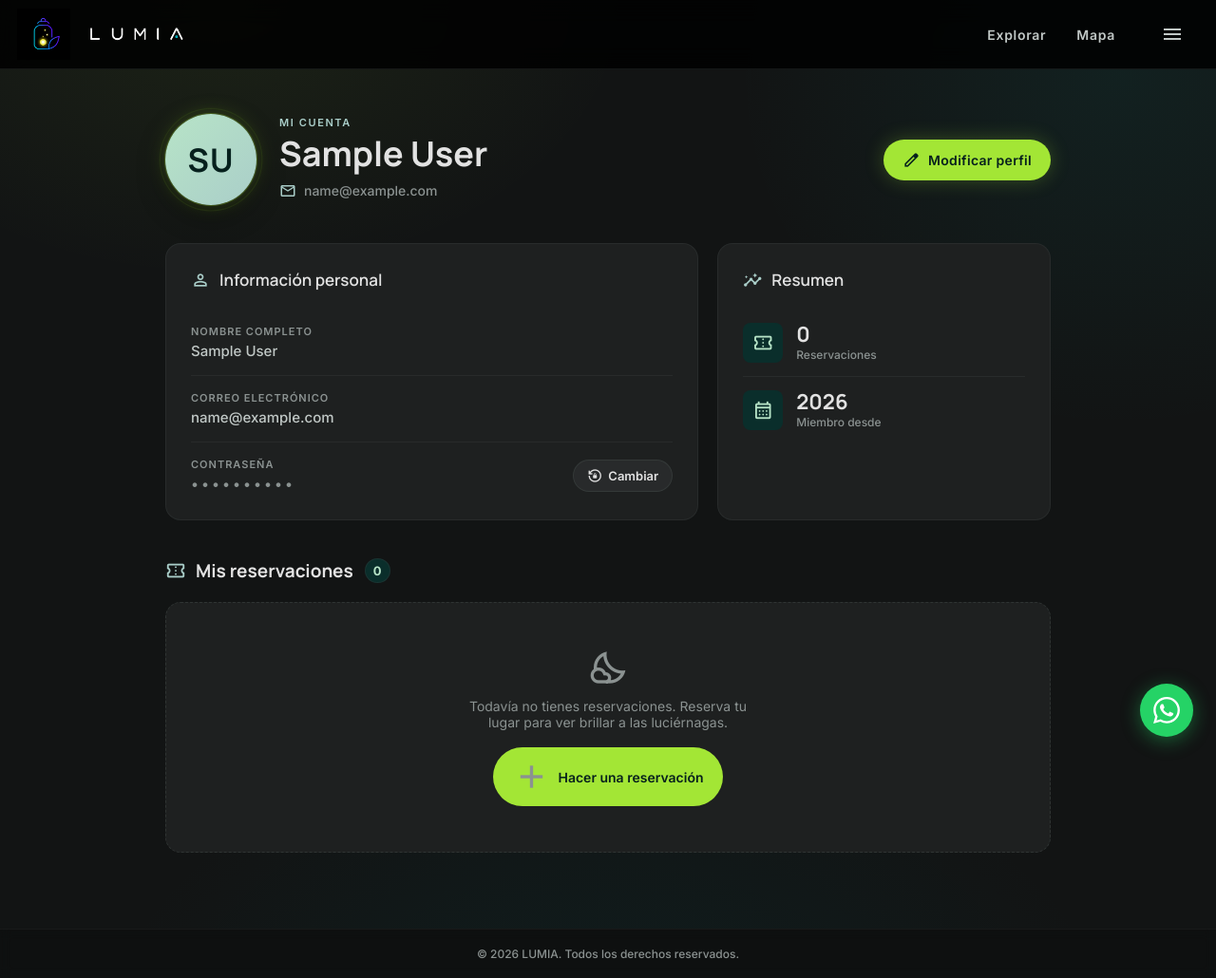
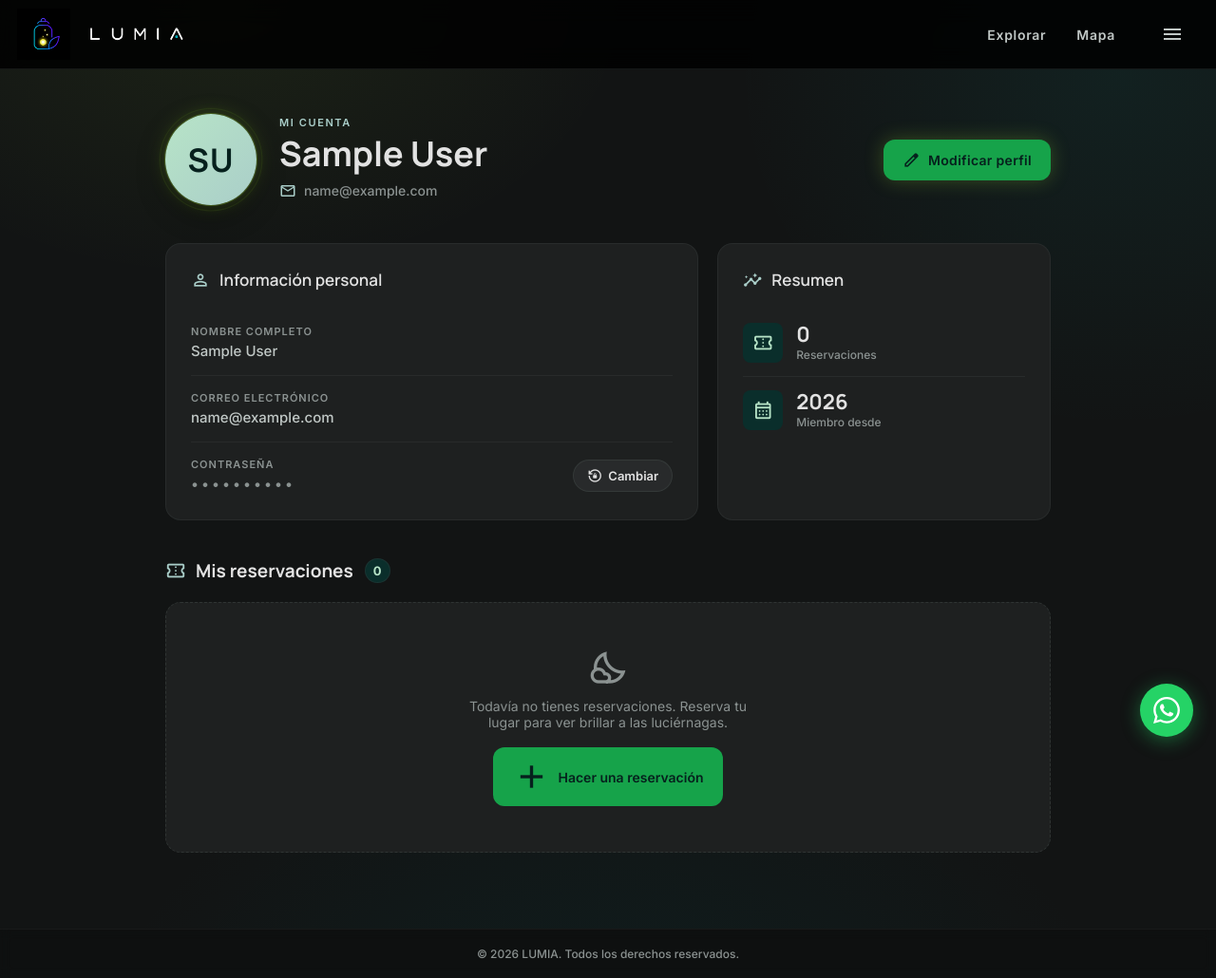
Before and after one commit to GeovaniMtz/festival-luciernagas, a Django app: page /perfil/ in a window 1280 px wide. Shown: the whole page at 95% size. Run offline with Django 5.2, Linux system fonts and the light colour scheme; the visitor is signed in with stand-in values (Sample User, id 1).

Commit message:
detalles

```diff
--- a/lumia/static/css/perfil.css
+++ b/lumia/static/css/perfil.css
@@ -122,13 +122,13 @@
   align-items: center;
   gap: 8px;
   padding: 12px 20px;
-  border-radius: var(--radius-full);
+  border-radius: 12px;
   font-family: var(--font-body);
   font-size: 14px;
   font-weight: 600;
   letter-spacing: 0.3px;
   color: #06201D;
-  background: var(--color-lime);
+  background: #16a34a;
   box-shadow: var(--glow-lime);
   transition: transform var(--transition), box-shadow var(--transition);
 }
@@ -501,13 +501,17 @@
   align-items: center;
   gap: 8px;
   padding: 11px 20px;
-  border-radius: var(--radius-full);
+  border-radius: 12px;
   font-family: var(--font-body);
   font-size: 14px;
   font-weight: 600;
   color: #06201D;
-  background: var(--color-lime);
-  transition: transform var(--transition);
+  background: #16a34a;
+  transition: 12px;
+}
+
+.perfil__empty a .material-symbols-outlined {
+  color: #06201D;
 }
 
 .perfil__empty a:hover {
--- a/lumia/static/css/reservaciones.css
+++ b/lumia/static/css/reservaciones.css
@@ -90,8 +90,8 @@
 }
 
 .reservas__filter.is-active {
-  background: var(--color-lime);
-  color: #06201D;
+  background: #155155;
+  color: var(--color-text-secondary);
   border-color: transparent;
 }
 
--- a/lumia/templates/explore.html
+++ b/lumia/templates/explore.html
@@ -888,7 +888,6 @@
         />
 
       </div>
-      </div>
       <div
         class="hero__search-field visitors-field"
         id="visitorsField"
```
